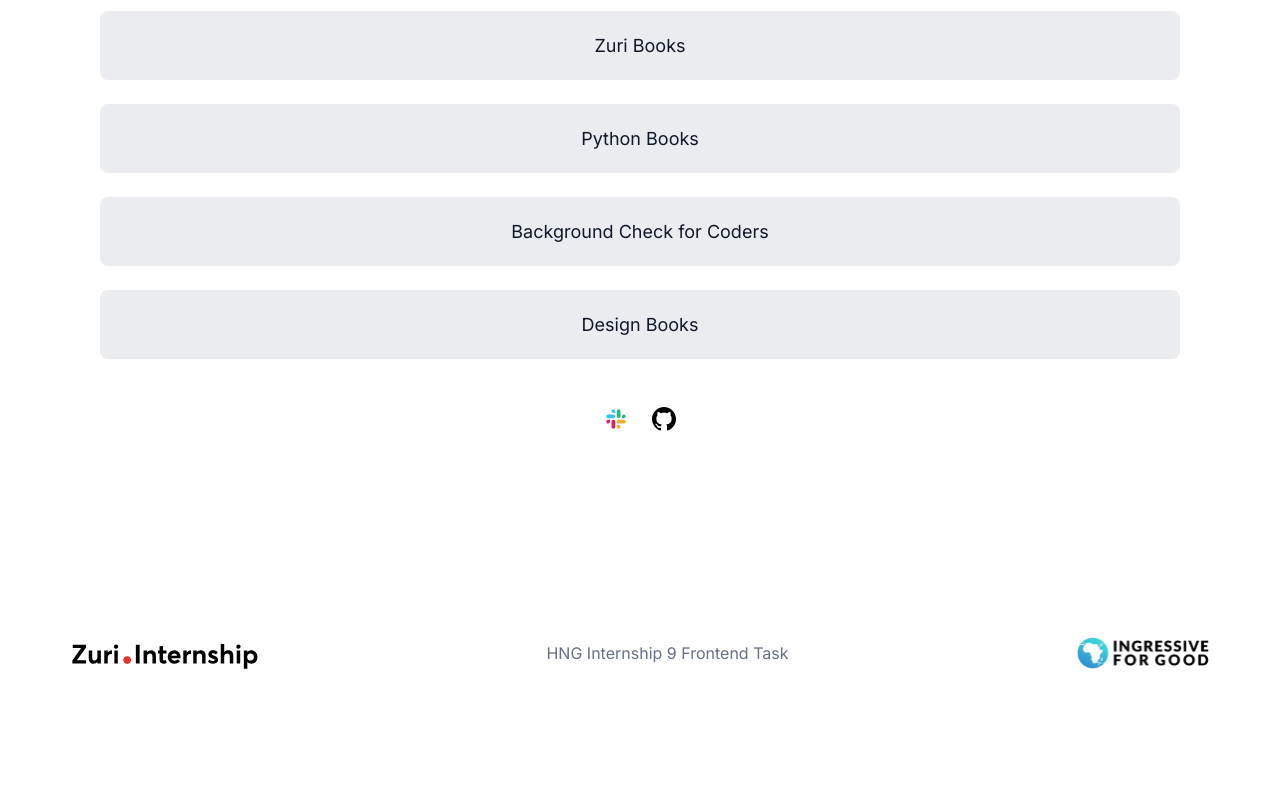
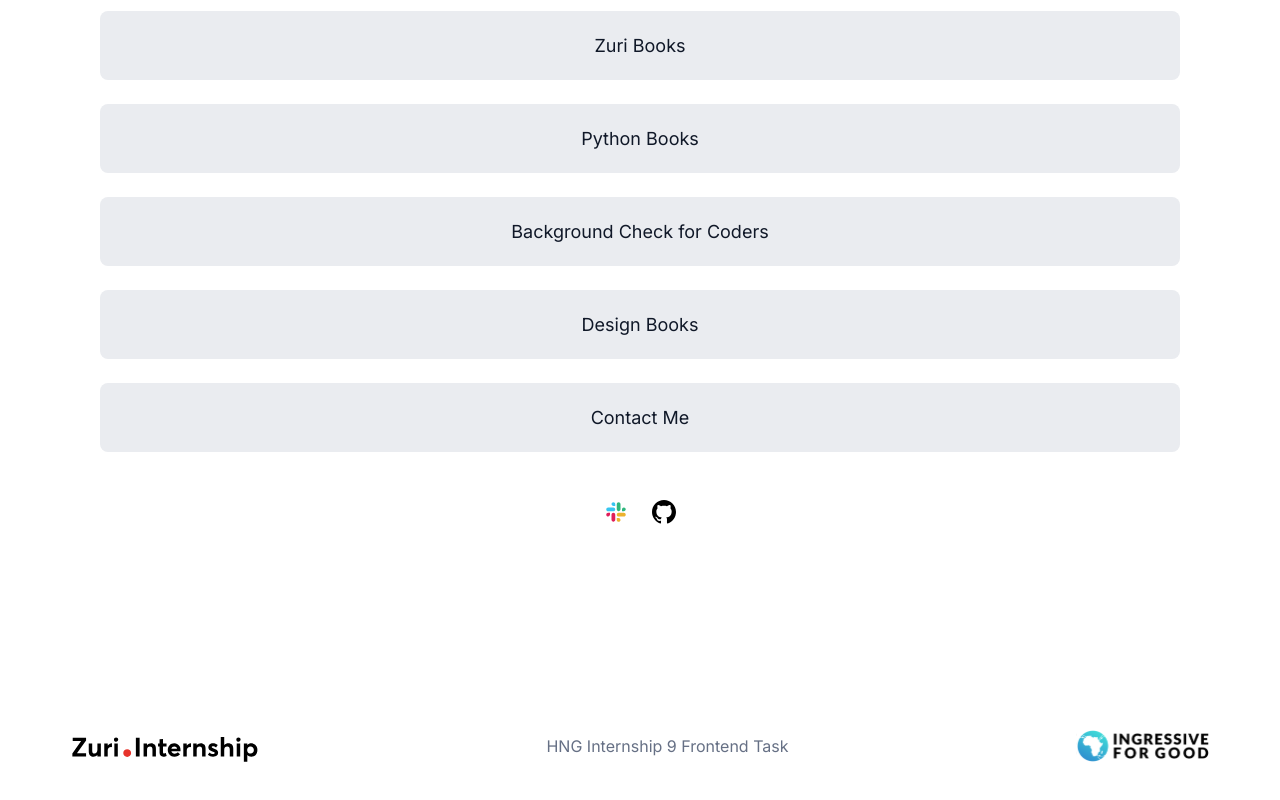
Before and after one commit to tao200ok/linkfree, a React (Create React App) app: page / in a window 1280 px wide. Shown: the part 577-1377 px from the top of the page. Before the commit the page ends 1304 px from the top, so only its background shows below. Built offline with nearby package versions, Linux system fonts and the light colour scheme.

Commit message:
feat: Implement client-side routing

```diff
--- a/package.json
+++ b/package.json
@@ -9,14 +9,15 @@
     "@testing-library/user-event": "^13.5.0",
     "react": "^18.2.0",
     "react-dom": "^18.2.0",
+    "react-router-dom": "^6.4.3",
     "react-scripts": "5.0.1",
     "web-vitals": "^2.1.4"
   },
   "scripts": {
     "start": "react-scripts start",
     "build": "react-scripts build",
-    "predeploy" : "npm run build",
-    "deploy" : "gh-pages -d build",
+    "predeploy": "npm run build",
+    "deploy": "gh-pages -d build",
     "test": "react-scripts test",
     "eject": "react-scripts eject"
   },
--- a/src/App.js
+++ b/src/App.js
@@ -1,13 +1,19 @@
 import './App.css';
 
+import { Route, Routes } from 'react-router-dom';
+
 import Home from './components/Home/Home';
+import Contact from './components/Contact/Contact';
 import Footer from './components/Footer/Footer';
 
 function App() {
   return (
     <div className="App">
       <main>
-        <Home />
+        <Routes>
+          <Route path="/" element={<Home />} />
+          <Route path="/contact" element={<Contact />} />
+        </ Routes>
       </main>
       <Footer />
     </div>
--- a/src/components/Links/Links.jsx
+++ b/src/components/Links/Links.jsx
@@ -1,16 +1,18 @@
 import './Links.css';
 import Link from '../Link/Link';
+import { Link as RouterLink } from 'react-router-dom';
 
 function Links() {
     return (
         <article>
             <Link id="slack" url="#" content="tao" />
             <Link id="twitter" url="https://twitter.com/gtktao" content="Twitter Link" />
-            <Link id="btn_zuri" url="https://training.zuri.team" content="Zuri Team" />
+            <Link id="btn__zuri" url="https://training.zuri.team" content="Zuri Team" />
             <Link id="books" url="https://books.zuri.team" content="Zuri Books" />
             <Link id="book__python" url="https://books.zuri.team/python-for-beginners?ref_id=tao" content="Python Books" />
             <Link id="pitch" url="#" content="Background Check for Coders" />
             <Link id="book__design" url="https://books.zuri.team/design-rules" content="Design Books" />
+            <RouterLink id="contact" className="link" to="/contact">Contact Me</RouterLink>
         </article>
     );
 }
--- a/src/index.js
+++ b/src/index.js
@@ -1,5 +1,6 @@
 import React from 'react';
 import ReactDOM from 'react-dom/client';
+import { BrowserRouter } from 'react-router-dom';
 import './index.css';
 import App from './App';
 import reportWebVitals from './reportWebVitals';
@@ -7,7 +8,9 @@ import reportWebVitals from './reportWebVitals';
 const root = ReactDOM.createRoot(document.getElementById('root'));
 root.render(
   <React.StrictMode>
+    <BrowserRouter>
     <App />
+    </BrowserRouter>
   </React.StrictMode>
 );
 
```
Also changed, not shown: 1 other file (tests, documents, lock files or other folders).
